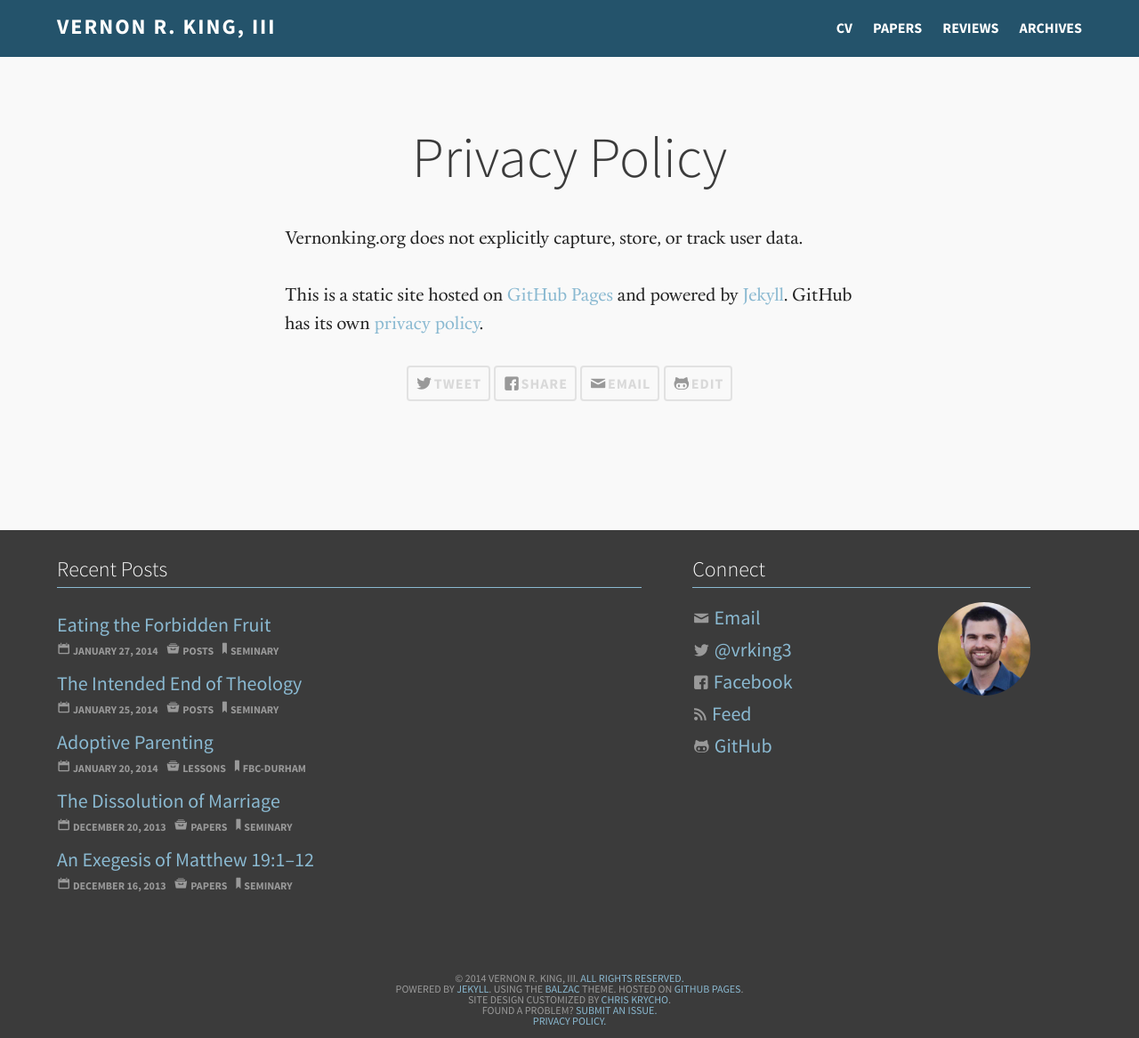
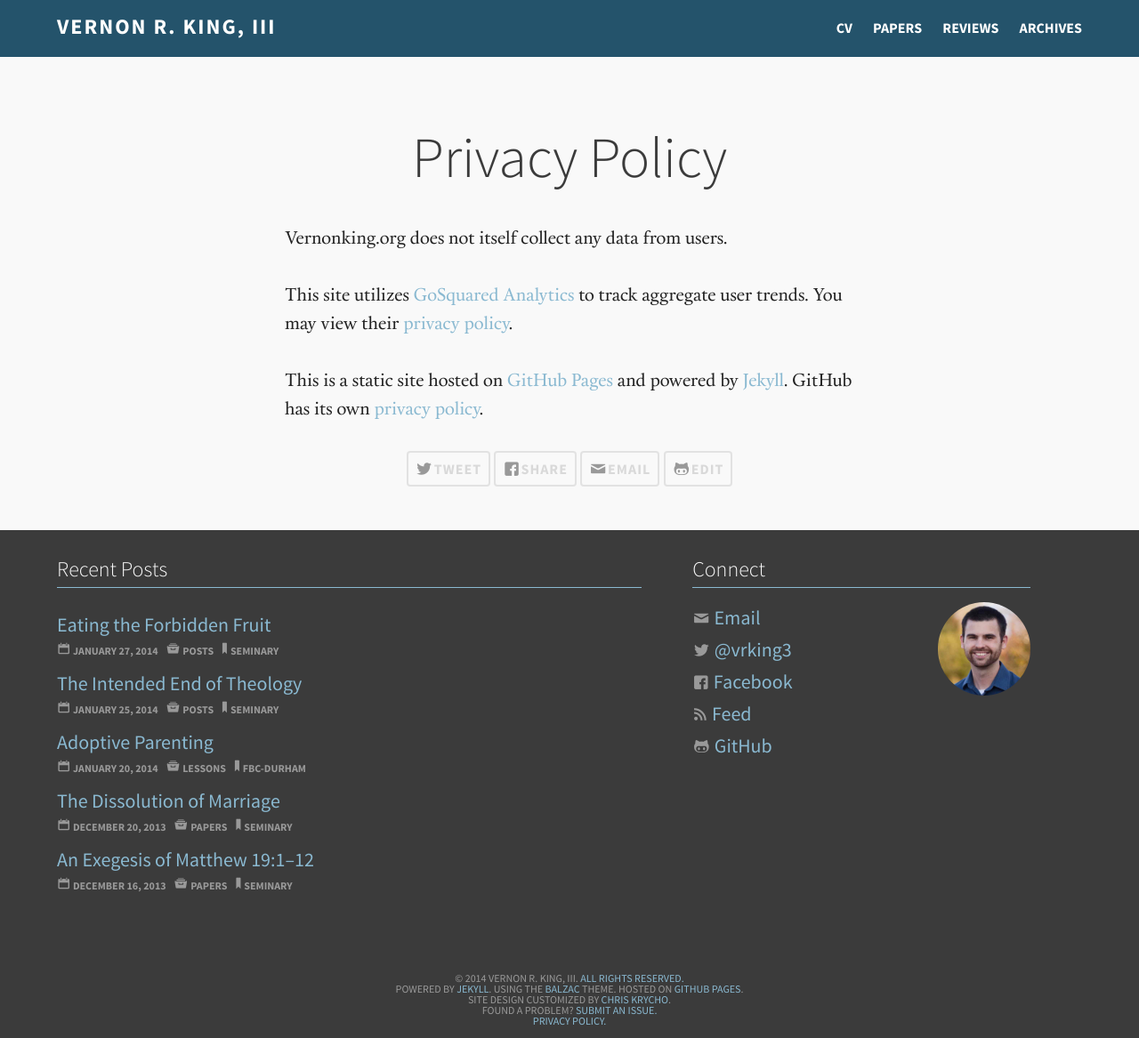
Before and after one commit to snowdj/vernonking.org, a Jekyll site: the page built from pages/privacy.md, in a window 1280 px wide. Shown: the whole page at 89% size. Built offline with Jekyll 4.4.1, drawn with Linux system fonts in a browser that asks for light colours.

Commit message:
added analytics in privacy. #58.

```diff
--- a/pages/privacy.md
+++ b/pages/privacy.md
@@ -4,6 +4,8 @@ title: Privacy Policy
 permalink: /privacy/
 ---
 
-Vernonking.org does not explicitly capture, store, or track user data.
+Vernonking.org does not itself collect any data from users.
+
+This site utilizes [GoSquared Analytics](https://www.gosquared.com) to track aggregate user trends. You may view their [privacy policy](https://www.gosquared.com/legal/privacy/statement/).
 
 This is a static site hosted on [GitHub Pages](http://pages.github.com) and powered by [Jekyll](http://jekyllrb.com). GitHub has its own [privacy policy](https://help.github.com/articles/github-privacy-policy).
```
